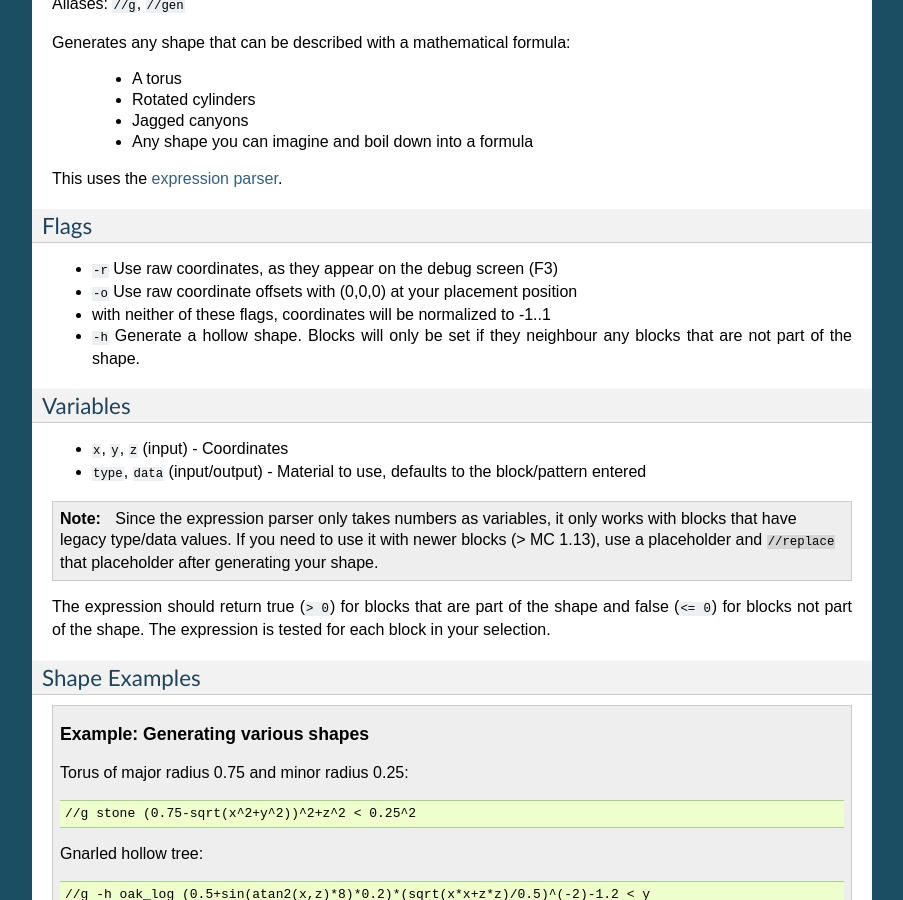
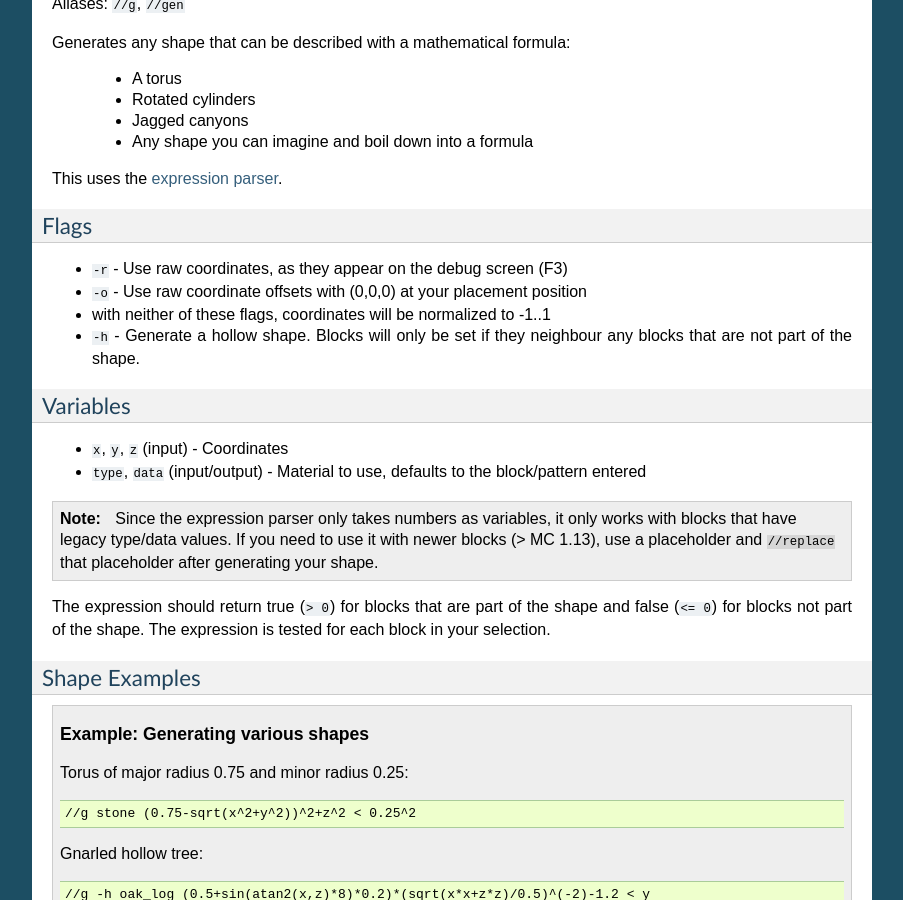
Before and after one commit to EngineHub/WorldEditDocs, a Sphinx documentation site: the page built from source/usage/generation.rst, in a window 1280 px wide and 900 px high, scrolled down 2232 px. Shown: the whole window, without its empty margins (198-1101 px from the left). Built offline with Sphinx 7.4.7, drawn with Linux system fonts in a browser that asks for light colours; pages that are not in the unit, such as notebooks, are missing from menus; some of the changed text lies outside the part shown.

Commit message:
More docs.

```diff
--- a/source/usage/general/masks.rst
+++ b/source/usage/general/masks.rst
@@ -3,7 +3,7 @@
 
 Masks, alongside :doc:`patterns <patterns>`, are commonly used in WorldEdit commands. Unlike patterns, masks determine *which* blocks will be affected by commands, brushes, and so on.
 
-Aside from commands that take a mask as a parameter (such as ``//replace [mask] <pattern>``), you can also apply masks to individual :doc:`brushes <../tools>` by using the ``/mask`` command while holding the brush, or you can apply a mask to all your WorldEdit actions globally with ``//gmask``.
+Aside from commands that take a mask as a parameter (such as ``//replace [mask] <pattern>``), you can also apply masks to individual :doc:`brushes <../brushes>` by using the ``/mask`` command while holding the brush, or you can apply a mask to all your WorldEdit actions globally with ``//gmask``.
 
 .. note:: Masks applied through different means will stack with each other. If you set your global mask with ``//gmask dirt``, and then set a brush mask with ``/mask stone``, that brush will not be able to modify any blocks at all! This is because the combined mask will only match blocks which are both stone *and* dirt!
 
--- a/source/usage/generation.rst
+++ b/source/usage/generation.rst
@@ -110,10 +110,10 @@
 Flags
 ------
 
-* ``-r`` Use raw coordinates, as they appear on the debug screen (F3)
-* ``-o`` Use raw coordinate offsets with (0,0,0) at your placement position
+* ``-r`` - Use raw coordinates, as they appear on the debug screen (F3)
+* ``-o`` - Use raw coordinate offsets with (0,0,0) at your placement position
 * with neither of these flags, coordinates will be normalized to -1..1
-* ``-h`` Generate a hollow shape. Blocks will only be set if they neighbour any blocks that are not part of the shape.
+* ``-h`` - Generate a hollow shape. Blocks will only be set if they neighbour any blocks that are not part of the shape.
 
 Variables
 ----------
--- a/source/usage/index.rst
+++ b/source/usage/index.rst
@@ -7,10 +7,12 @@
     :maxdepth: 2
 
     general/index
+    navigation
     regions/index
     clipboard
     generation
-    tools
+    tools/tools
+    tools/brushes
     utilities
     snapshots
     other/index
--- a/source/usage/regions/selections.rst
+++ b/source/usage/regions/selections.rst
@@ -32,7 +32,7 @@
 
 The most intuitive way to select a region is by using wand. To get the wand, use ``//wand`` (it is, by default, a wooden axe). **Left clicking** a block with the wand marks that block as the first corner of the cuboid you wish to select. A **right-click** chooses the second corner.
 
-You can bind the selection wand to a different item either by changing the :doc:`configuration <../../config>` or using the ``//selwand`` command.
+You can bind the selection wand to a different item either by changing the :doc:`configuration <../../config>` or using the ``//selwand`` command. In this regard, it is a :doc:`tool <../tools/tools>`.
 
 Selecting at your own location
 ------------------------------
--- a/source/usage/tools.rst
+++ /dev/null
@@ -1,2 +0,0 @@
-Brushes and Tools
-=================
```
Also changed, not shown: other parts of source/usage/generation.rst (+1 -1 lines).
